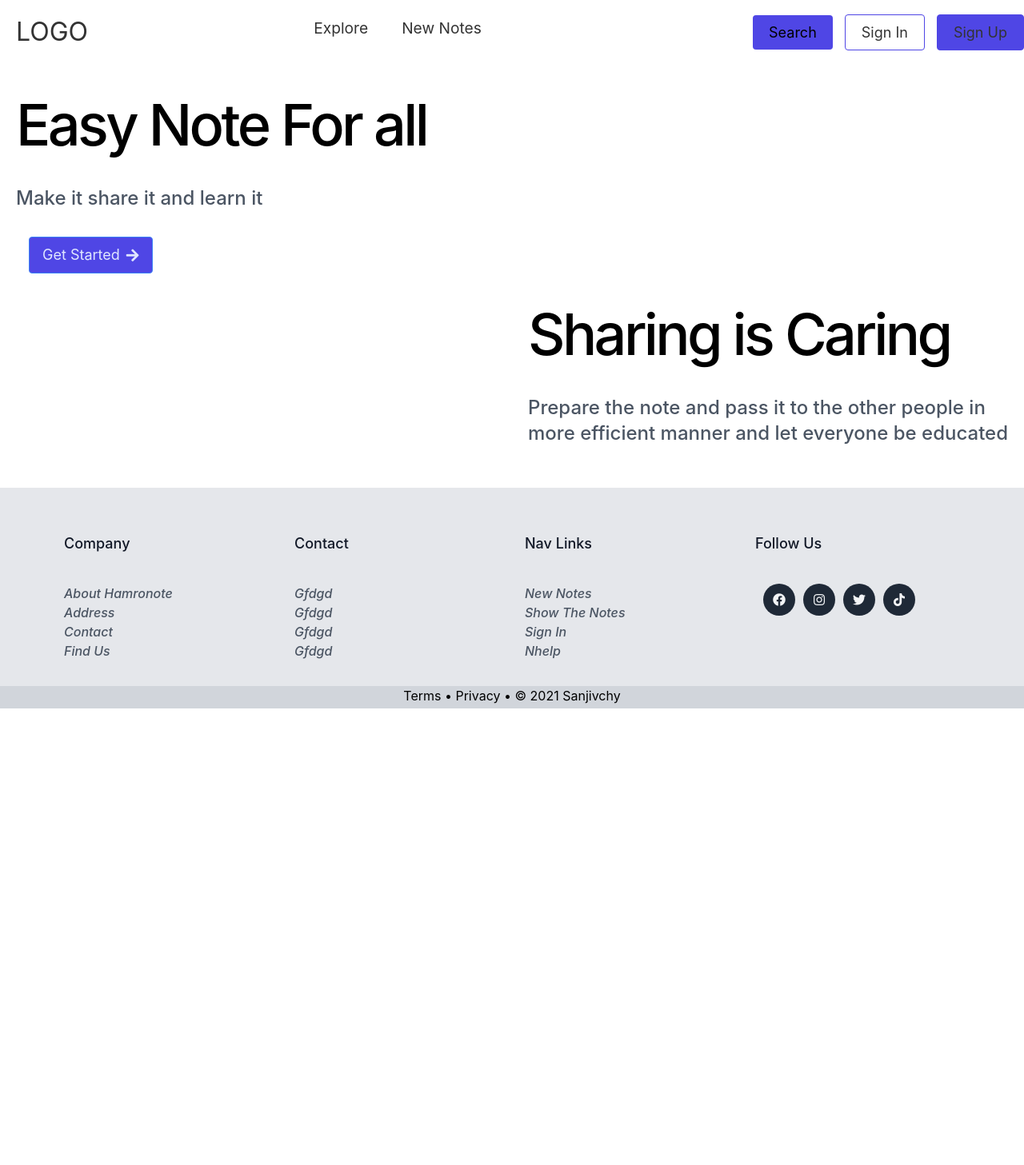
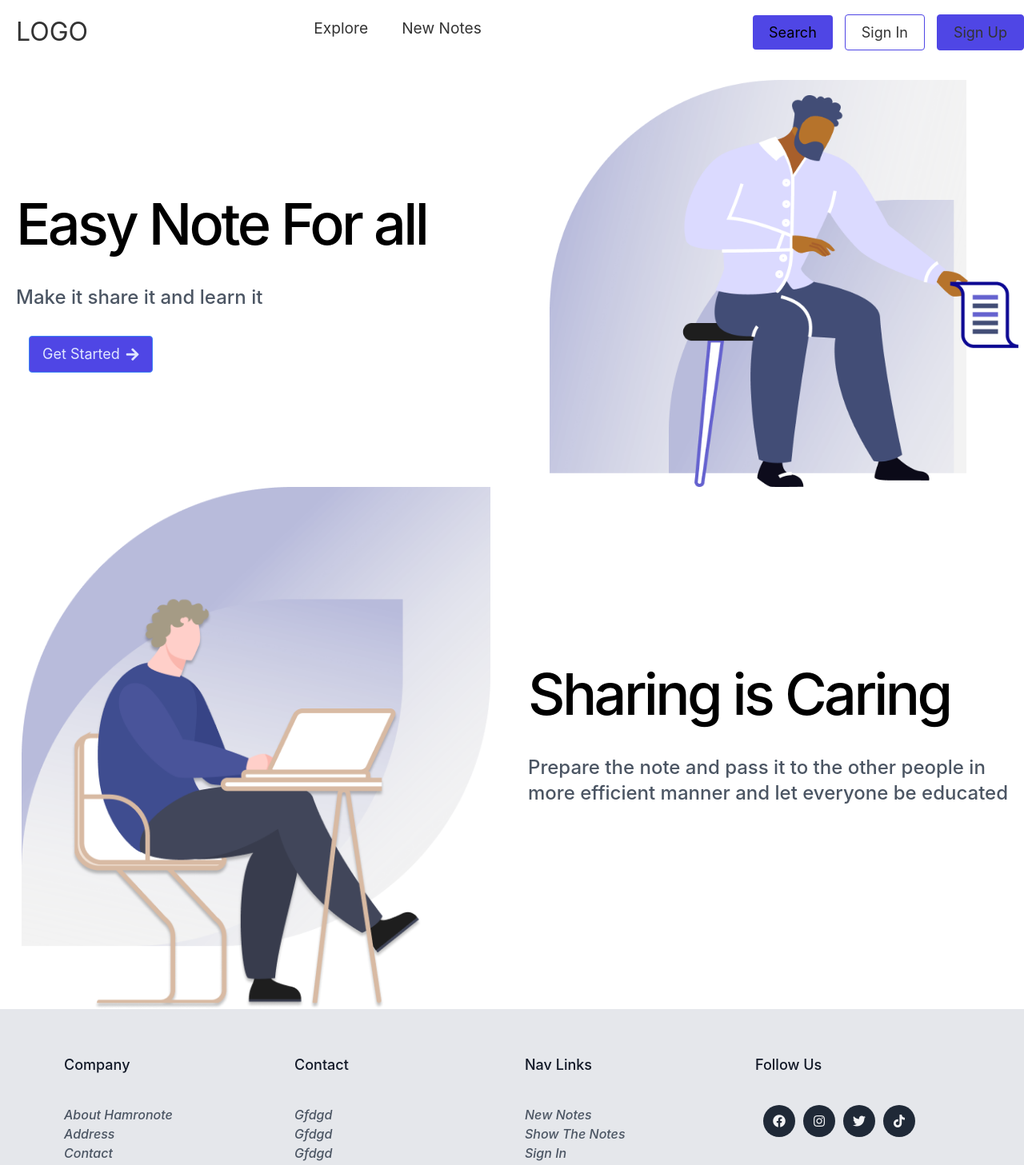
Before and after one commit to Sanjivchy/react-notebook, a React (Create React App) app: page / in a window 1280 px wide. Shown: the top 1457 px of the page at 80% size. Before the commit the page ends 886 px from the top, so only its background shows below. Built offline with nearby package versions, Linux system fonts and the light colour scheme.

Commit message:
images added home

```diff
--- a/src/components/pages/home/Home.js
+++ b/src/components/pages/home/Home.js
@@ -1,5 +1,8 @@
 import React from 'react';
 import Footer from './Footer';
+import Img1 from './images/img1.png';
+import Img2 from './images/img2.png';
+
 
 function Home() {
     return (
@@ -12,11 +15,11 @@
             </div>
 
             <div className="self-center w-7/12 max-w-2xl row-start-2 ml-10 md:w-11/12 justify-self-center md:row-end-1">
-                {/* <img src="images/img1.png"/> */}
+                <img src={Img1} alt="iamges"/>
             </div>
 
             <div className="self-center w-7/12 max-w-2xl row-start-4 md:w-11/12 justify-self-center md:row-start-2 ">
-                {/* <img src="images/img2.png"/> */}
+                <img src={Img2} alt="secondimage"/>
             </div>
 
             <div className="flex flex-col items-center justify-center row-start-3 m-5 md:items-start md:row-end-2">
```
Also changed, not shown: src/components/pages/home/images/img1.png (added), src/components/pages/home/images/img2.png (added).
